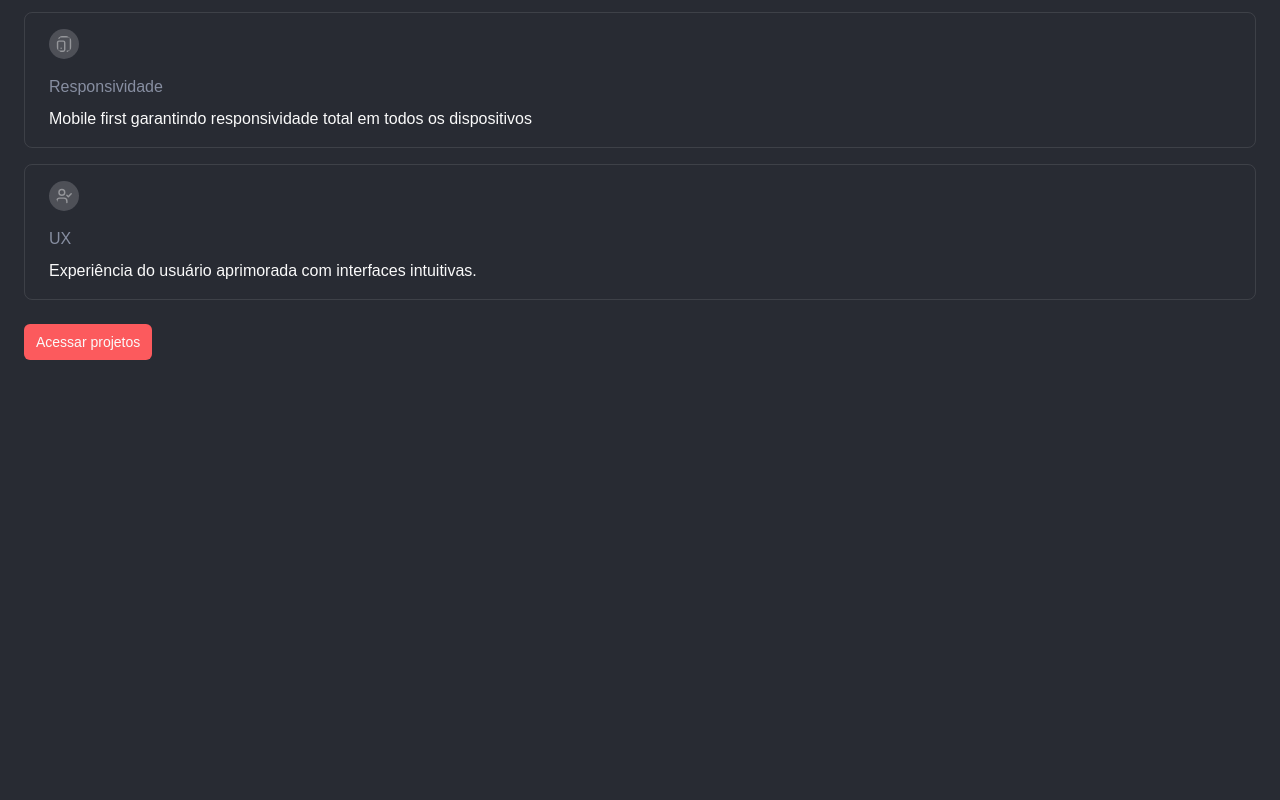
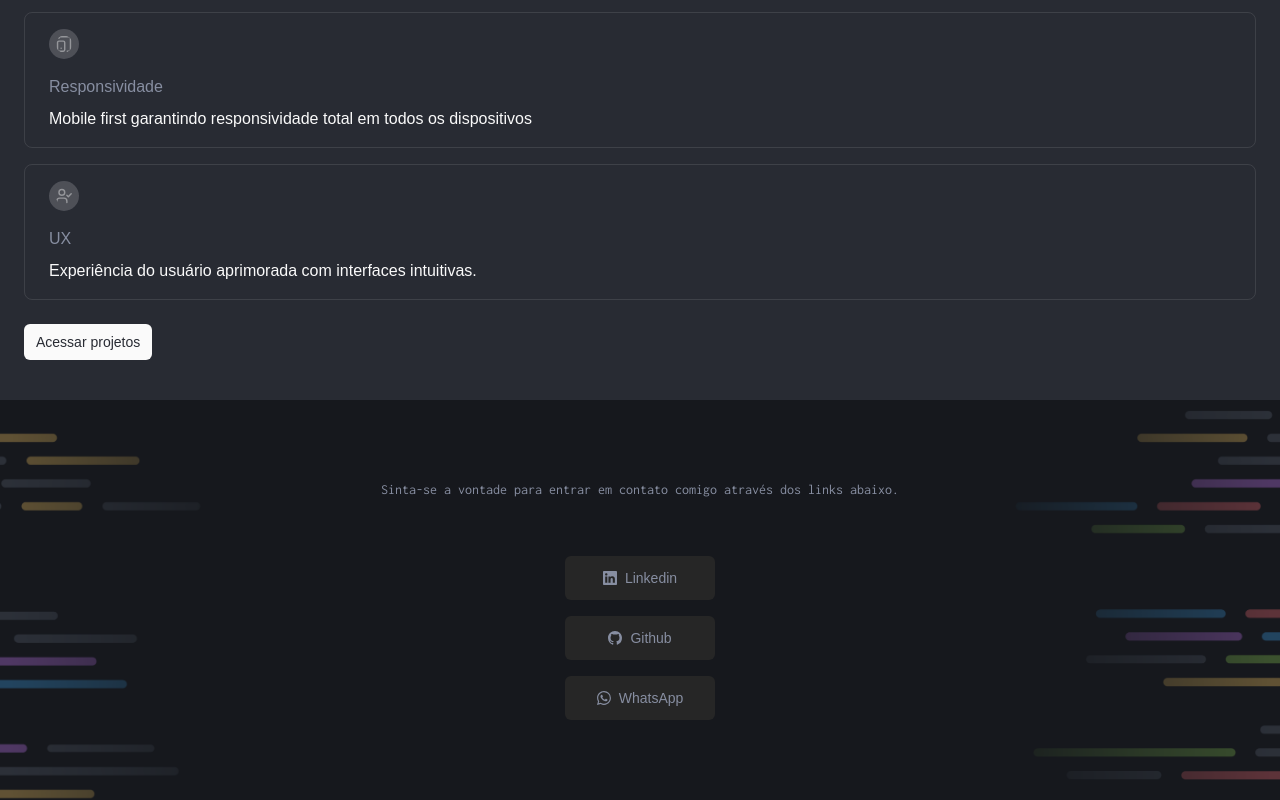
Before and after one commit to calvinsteixeira/portfolio, a Next.js app: page / in a window 1280 px wide. Shown: the part 1076-1876 px from the top of the page. Before the commit the page ends 1476 px from the top, so only its background shows below. Built offline with nearby package versions, Linux system fonts and the light colour scheme.

Commit message:
Feat: Criando footer e ajustes na estilização

```diff
--- a/app/page.tsx
+++ b/app/page.tsx
@@ -5,18 +5,16 @@
 import { Button } from "@/components/ui/button";
 
 //UTILS
+import React from "react";
 import { Inconsolata } from "next/font/google";
 const inconsolata = Inconsolata({ subsets: ["latin"] });
-
-//UTILS
-import React from "react";
 
 export default function Home() {
   return (
     <div>
       <main>
         {/* INTRO */}
-        <section className="relative w-full h-screen bg-primary overflow-hidden flex justify-center">
+        <section className="relative w-full h-screen bg-primary overflow-hidden flex justify-center pt-12">
           <div className="text-center z-10 text-white space-y-8 flex flex-col items-center">
             <div className="bg-foreground w-24 h-24 rounded-full relative border-2 border-primary">
               <div className="absolute z-10 w-24 h-24 rounded-full border-4 border-background "></div>
@@ -83,6 +81,7 @@
             className="z-0"
           />
         </section>
+        {/* PROJETOS */}
         <section className="w-full pb-10">
           <div className="space-y-4 text-center">
             <p className={`text-primary text-sm ${inconsolata.className}`}>
@@ -107,11 +106,11 @@
               description="Experiência do usuário aprimorada com interfaces intuitivas."
             />
           </div>
-          <Button size={"sm"} className="mt-6">
+          <Button size={"sm"} className="mt-6 bg-foreground text-background">
             Acessar projetos
           </Button>
         </section>
-        {/* <section></section> */}
+        <Componenets.Footer/>
       </main>
     </div>
   );
--- /dev/null
+++ b/components/container/Footer.tsx
@@ -0,0 +1,53 @@
+//COMPONENTS
+import Image from "next/image";
+import { Button } from "@/components/ui/button";
+import * as Icons from "@/icons";
+
+//UTILS
+import React from "react";
+import { Inconsolata } from "next/font/google";
+const inconsolata = Inconsolata({ subsets: ["latin"] });
+
+type Props = {};
+
+export function Footer(props: Props) {
+  return (
+    <footer className="relative w-full h-[25rem] bg-primary overflow-hidden flex items-center justify-center px-6">
+      <div className="text-center z-10 text-white space-y-14 flex flex-col items-center">
+        <p className={`text-secondary-foreground text-sm ${inconsolata.className}`}>
+          Sinta-se a vontade para entrar em contato comigo através dos links abaixo.
+        </p>
+        <div className="flex flex-col gap-4">
+          <Button
+            size={"lg"}
+            className="bg-secondary text-secondary-foreground gap-2"
+          >
+            <Icons.BsLinkedin />
+            Linkedin
+          </Button>
+          <Button
+            size={"lg"}
+            className="bg-secondary text-secondary-foreground gap-2"
+          >
+            <Icons.BsGithub />
+            Github
+          </Button>
+          <Button
+            size={"lg"}
+            className="bg-secondary text-secondary-foreground gap-2"
+          >
+            <Icons.BsWhatsapp />
+            WhatsApp
+          </Button>
+        </div>
+      </div>
+      <Image
+        src={"/Background_Intro.png"}
+        alt="Imagem com elementos arredondados nos cantos em cores claras."
+        objectFit="cover"
+        fill
+        className="z-0"
+      />
+    </footer>
+  );
+}
--- a/components/index.ts
+++ b/components/index.ts
@@ -1,3 +1,4 @@
 export { Tech } from './container/Tech'
 export { MoreContentIndicator } from './utils/MoreContentIndicator'
 export { ProjectFeature } from './container/ProjectFeature'
+export { Footer } from './container/Footer'
--- a/icons/index.ts
+++ b/icons/index.ts
@@ -1 +1,2 @@
 export { CodeXml, ArrowDown, TabletSmartphone, ChartNoAxesCombined, UserCheck } from 'lucide-react'
+export { BsWhatsapp, BsGithub, BsLinkedin } from 'react-icons/bs'
--- a/package.json
+++ b/package.json
@@ -17,6 +17,7 @@
     "next": "14.2.13",
     "react": "^18",
     "react-dom": "^18",
+    "react-icons": "^5.3.0",
     "tailwind-merge": "^2.5.2",
     "tailwindcss-animate": "^1.0.7"
   },
```
Also changed, not shown: 1 other file (tests, documents, lock files or other folders).
